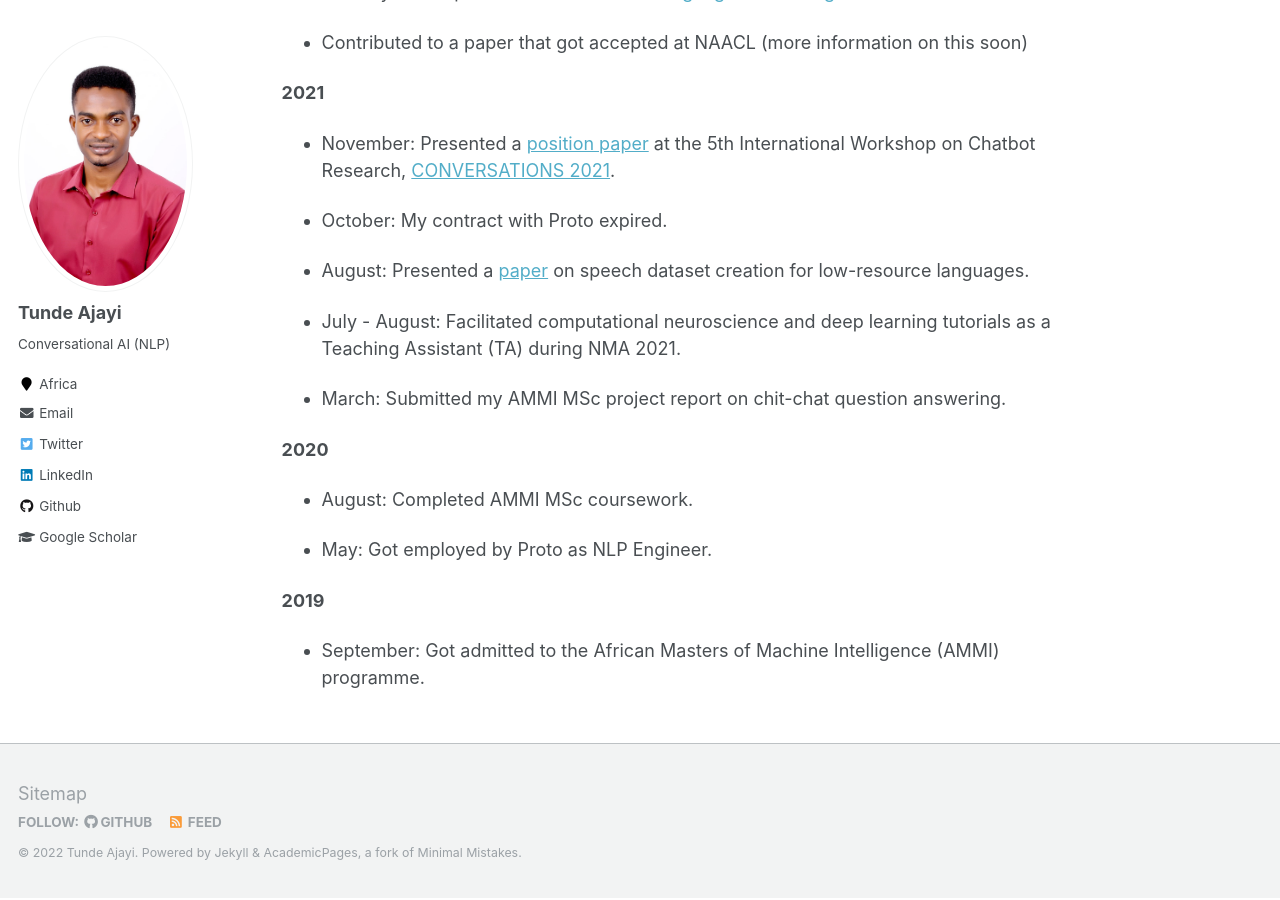
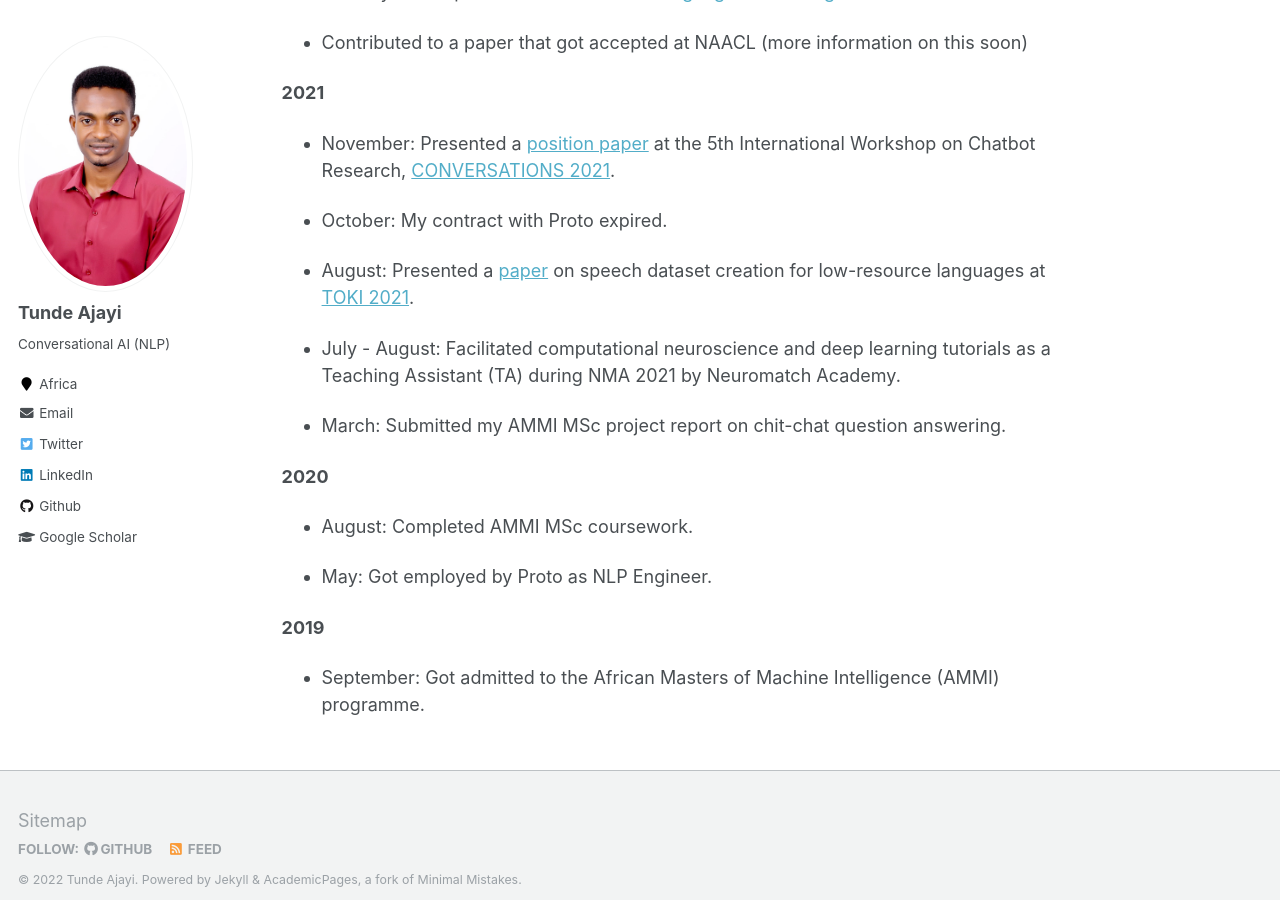
Before and after one commit to tundeajayi/tundeajayi.github.io, a Jekyll site: the page built from _pages/about.md, in a window 1280 px wide and 900 px high, scrolled down 968 px. Built offline with Jekyll 4.4.1, drawn with Linux system fonts in a browser that asks for light colours.

Commit message:
add news

```diff
--- a/_pages/about.md
+++ b/_pages/about.md
@@ -70,9 +70,9 @@ News
 
 * October: My contract with Proto expired.
 
-* August: Presented a [paper](https://toki-ng.net/toki2021/proceedings_2021/Long-Sentence_Speech_Dataset_for_Low_Resource_Language.pdf) on speech dataset creation for low-resource languages.
+* August: Presented a [paper](https://toki-ng.net/toki2021/proceedings_2021/Long-Sentence_Speech_Dataset_for_Low_Resource_Language.pdf) on speech dataset creation for low-resource languages at [TOKI 2021](https://toki-ng.net/toki2021/).
 
-* July - August: Facilitated computational neuroscience and deep learning tutorials as a Teaching Assistant (TA) during NMA 2021.
+* July - August: Facilitated computational neuroscience and deep learning tutorials as a Teaching Assistant (TA) during NMA 2021 by Neuromatch Academy.
 
 * March: Submitted my AMMI MSc project report on chit-chat question answering.
 
```
